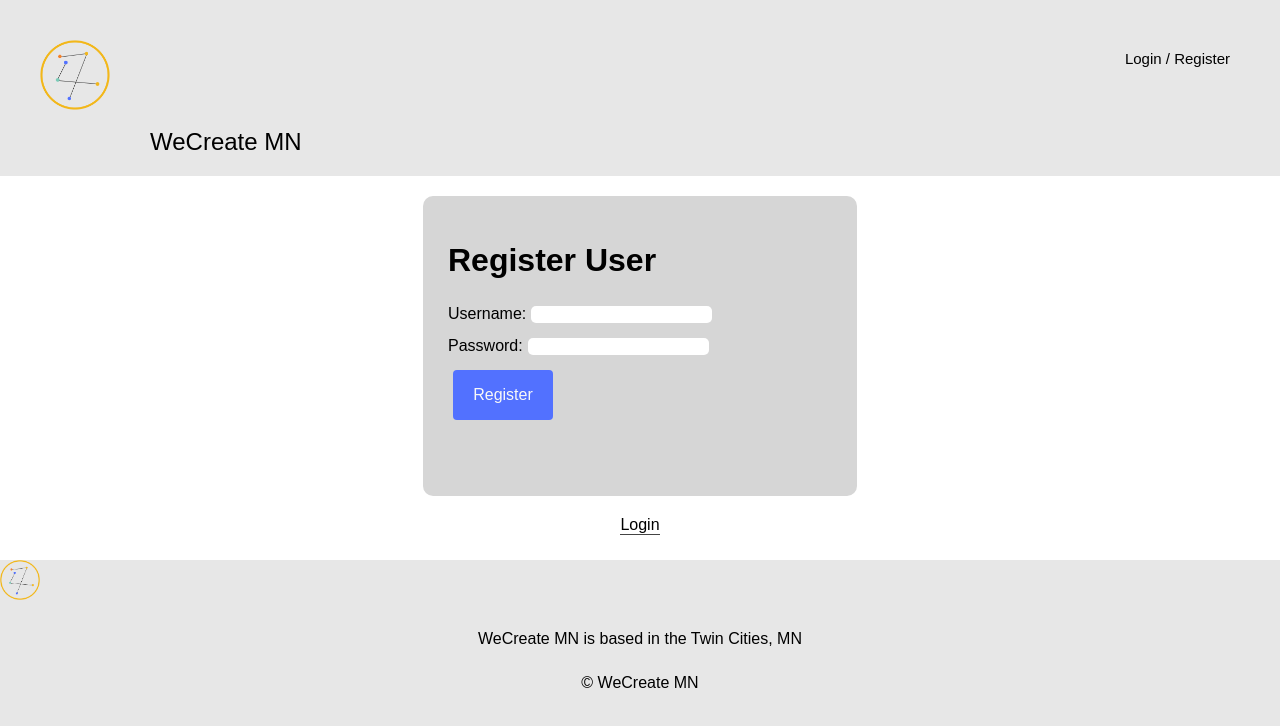
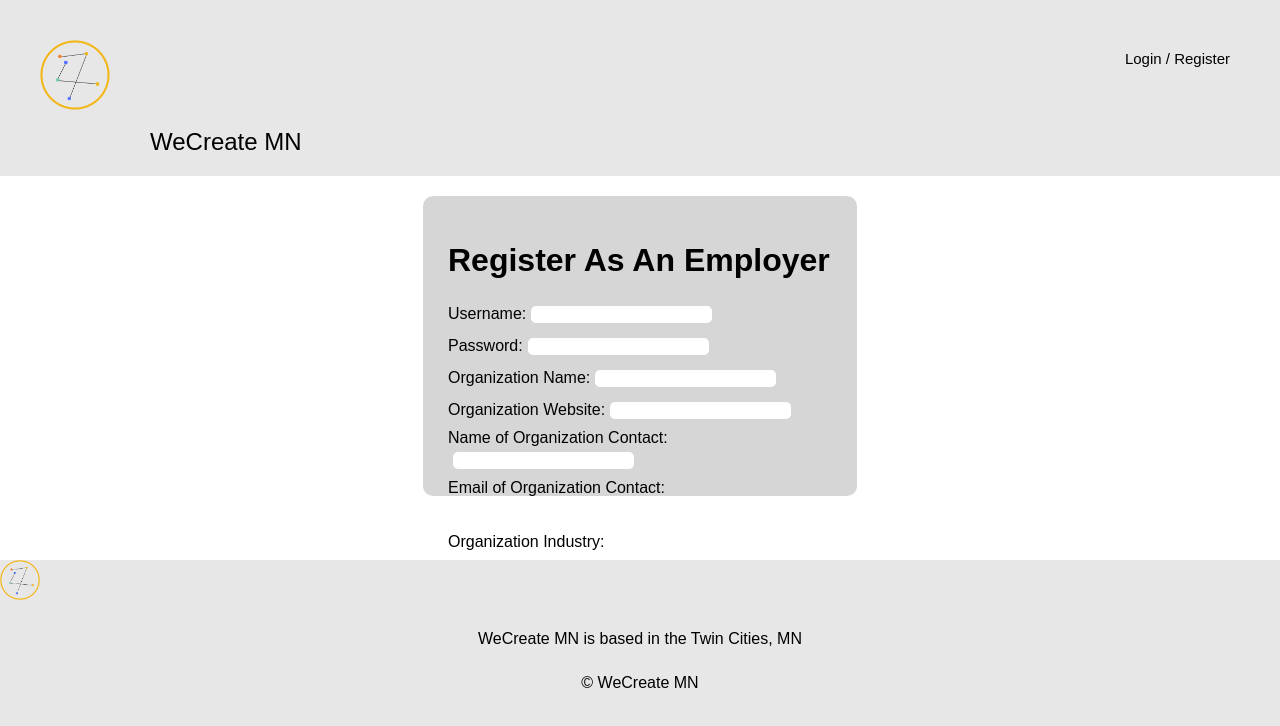
Before and after one commit to cryptic-plateaus/WeCreate-MN, a React (Create React App) app: page /#/home in a window 1280 px wide. Both pictures are taken after a click on the button "Register". Shown: the top 726 px of the page. Built offline with nearby package versions, Linux system fonts and the light colour scheme; no server answers.

Commit message:
Added 'Employer Registration Form' inputs. On-change events working

```diff
--- a/src/pages/RegisterPage/RegisterPage.js
+++ b/src/pages/RegisterPage/RegisterPage.js
@@ -1,10 +1,16 @@
 import React, { Component } from 'react';
-import {connect} from 'react-redux';
+import { connect } from 'react-redux';
 
 class RegisterPage extends Component {
   state = {
     username: '',
     password: '',
+    orgName: '',
+    orgWebsite: '',
+    nameOfContact: '',
+    emailOfContact: '',
+    industry: '',
+    orgSize: ''
   };
 
   registerUser = (event) => {
@@ -12,14 +18,15 @@ class RegisterPage extends Component {
 
     if (this.state.username && this.state.password) {
       this.props.dispatch({
-        type: 'REGISTER',
+        type: 'REGISTER_EMPLOYER', //WAS 'REGISTER'
         payload: {
           username: this.state.username,
           password: this.state.password,
+
         },
       });
     } else {
-      this.props.dispatch({type: 'REGISTRATION_INPUT_ERROR'});
+      this.props.dispatch({ type: 'REGISTRATION_INPUT_ERROR' });
     }
   } // end registerUser
 
@@ -32,6 +39,7 @@ class RegisterPage extends Component {
   render() {
     return (
       <div>
+        {/* {JSON.stringify(this.state)} testing on-change */}
         {this.props.errors.registrationMessage && (
           <h2
             className="alert"
@@ -41,7 +49,7 @@ class RegisterPage extends Component {
           </h2>
         )}
         <form onSubmit={this.registerUser}>
-          <h1>Register User</h1>
+          <h1>Register As An Employer</h1>
           <div>
             <label htmlFor="username">
               Username:
@@ -65,6 +73,75 @@ class RegisterPage extends Component {
             </label>
           </div>
           <div>
+            <label htmlFor="organization-name">
+              Organization Name:
+              <input
+                type="text"
+                name="organization-name"
+                value={this.state.orgName}
+                onChange={this.handleInputChangeFor('orgName')}
+              />
+            </label>
+          </div>
+          <div>
+            <label htmlFor="organization-website">
+              Organization Website:
+              <input
+                type="text"
+                name="organization-website"
+                value={this.state.orgWebsite}
+                onChange={this.handleInputChangeFor('orgWebsite')}
+              />
+            </label>
+          </div>
+          <div>
+            <label htmlFor="organization-contact-name">
+              Name of Organization Contact:
+              <input
+                type="text"
+                name="organization-contact-name"
+                value={this.state.nameOfContact}
+                onChange={this.handleInputChangeFor('nameOfContact')}
+              />
+            </label>
+          </div>
+          <div>
+            <label htmlFor="organization-contact-email">
+              Email of Organization Contact:
+              <input
+                type="text"
+                name="organization-contact-email"
+                value={this.state.emailOfContact}
+                onChange={this.handleInputChangeFor('emailOfContact')}
+              />
+            </label>
+          </div>
+          <div>
+            <label htmlFor="organization-industry">
+              Organization Industry:
+              <input
+                type="text"
+                name="organization-industry"
+                value={this.state.industry}
+                onChange={this.handleInputChangeFor('industry')}
+              />
+            </label>
+          </div>
+          {/*
+
+      companySize: '' */}
+          <div>
+            <label htmlFor="organization-size">
+              Company Size:
+                <input
+                type="number"
+                name="organization-size"
+                value={this.state.orgSize}
+                onChange={this.handleInputChangeFor('orgSize')}
+              />
+            </label>
+          </div>
+          <div>
             <input
               className="register"
               type="submit"
@@ -73,7 +150,7 @@ class RegisterPage extends Component {
             />
           </div>
         </form>
-        <center>
+        {/* <center>
           <button
             type="button"
             className="link-button"
@@ -81,7 +158,7 @@ class RegisterPage extends Component {
           >
             Login
           </button>
-        </center>
+        </center> */}
       </div>
     );
   }
```
